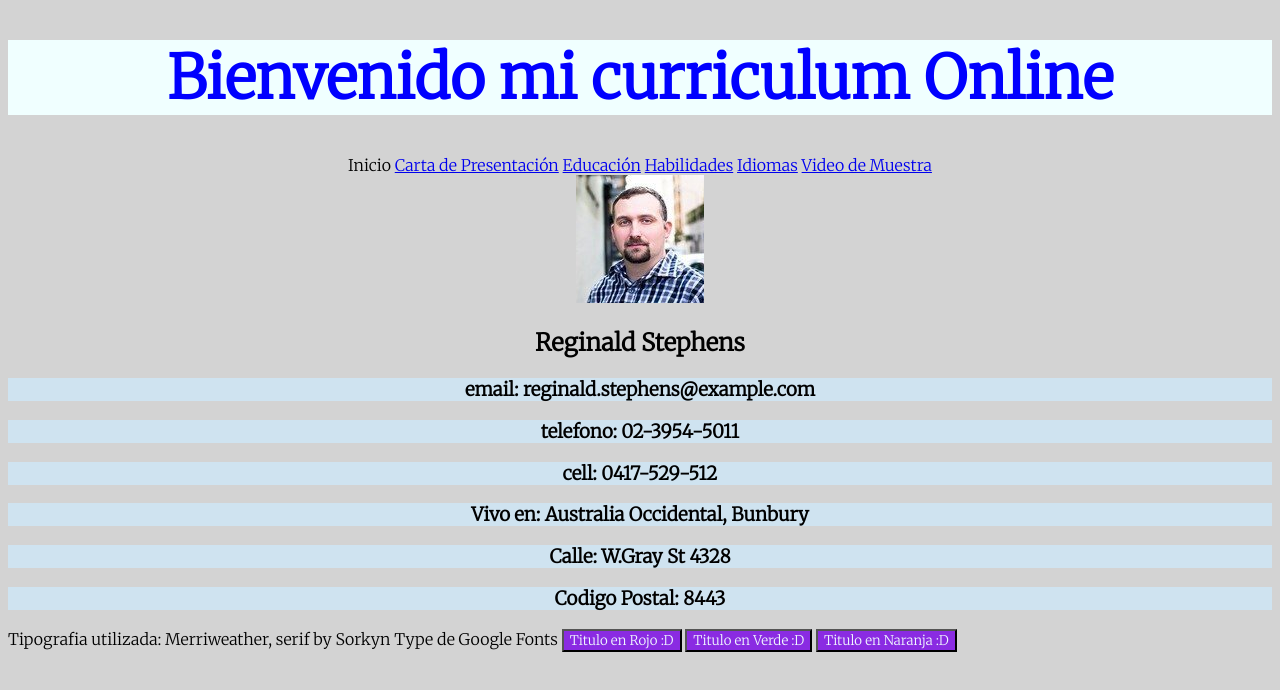
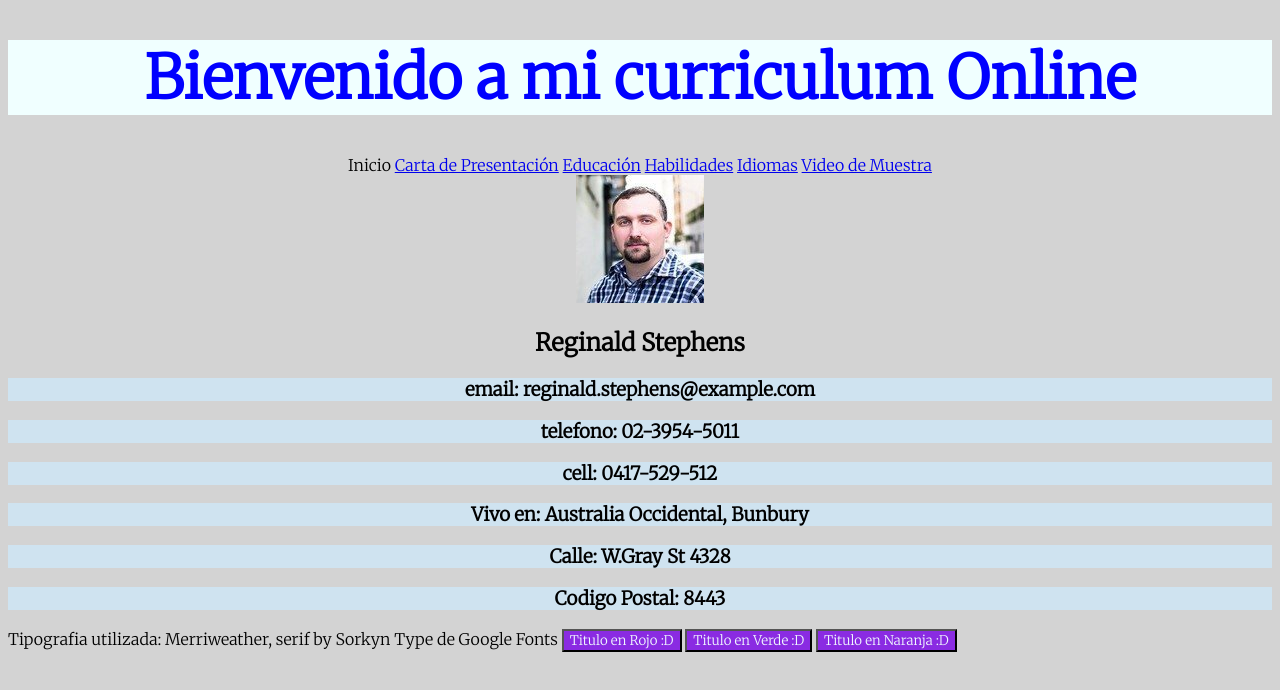
Before and after one commit to JorgeAlamino/JorgeAlamino.github.io, a plain HTML site: page index.html in a window 1280 px wide. Drawn offline with Linux system fonts and the light colour scheme.

Commit message:
Update index.html

```diff
--- a/index.html
+++ b/index.html
@@ -18,7 +18,7 @@
 
     <header>
         <div class="center">
-         <h1 id="cambiaH">Bienvenido mi curriculum Online</h1>
+         <h1 id="cambiaH">Bienvenido a mi curriculum Online</h1>
         </div>
     </header>
 
```
